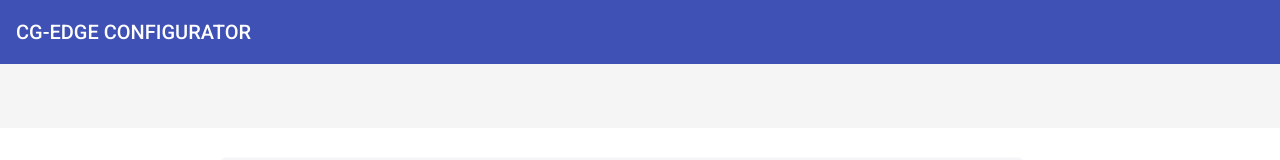
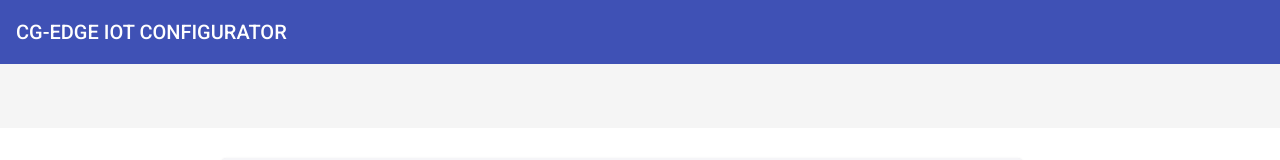
Before and after one commit to cadugrillo/cg-edge-configurator, an Angular app in the folder ui/: page /Login in a window 1280 px wide. Shown: the top 160 px of the page. Built offline with nearby package versions, Linux system fonts and the light colour scheme.

Commit message:
changed app name

```diff
--- a/ui/src/app/app.component.html
+++ b/ui/src/app/app.component.html
@@ -1,5 +1,5 @@
   <mat-toolbar class="app-toolbar" color="primary">
-    <span>CG-EDGE CONFIGURATOR</span>
+    <span>CG-EDGE IOT CONFIGURATOR</span>
     <span class="example-spacer"></span>
     <button mat-icon-button class="example-icon" *ngIf="isAuthenticated()" routerLink="Profile">Profile</button>
     <button mat-icon-button class="example-icon" *ngIf="isAuthenticated()" (click)="logout()">Logout</button>
--- a/ui/src/index.html
+++ b/ui/src/index.html
@@ -2,7 +2,7 @@
 <html lang="en">
 <head>
   <meta charset="utf-8">
-  <title>CG-EDGE CONFIG</title>
+  <title>CG-EDGE IOT CONFIG</title>
   <base href="/">
   <meta name="viewport" content="width=device-width, initial-scale=1">
   <link rel="icon" type="image/x-icon" href="favicon.ico">
```
